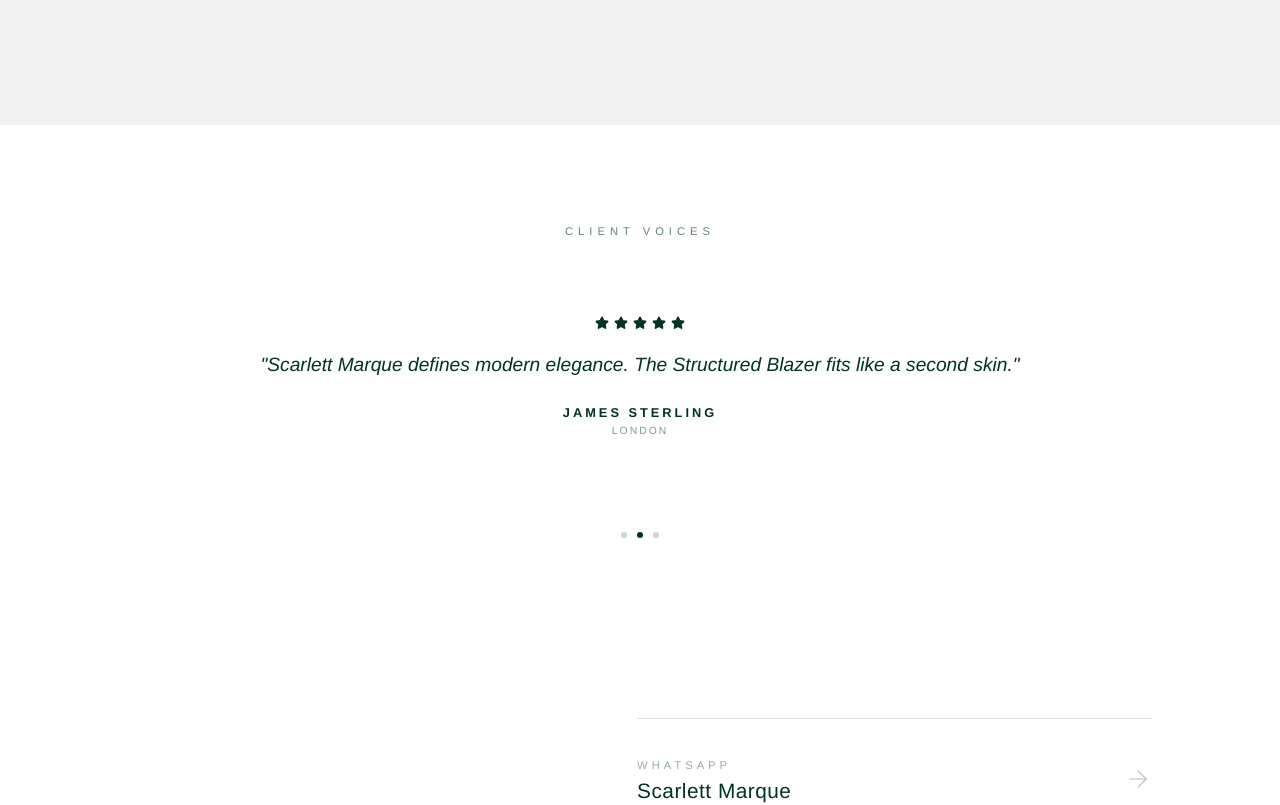
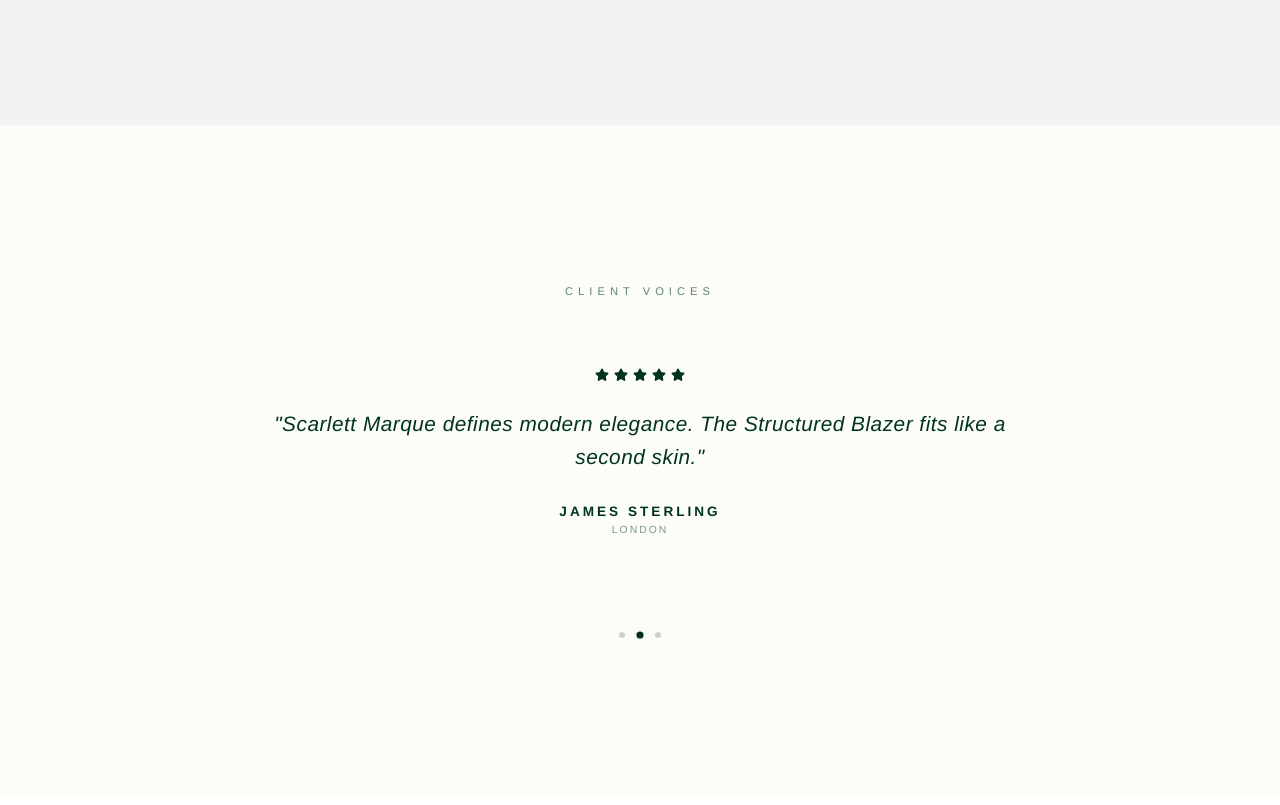
Before and after one commit to rotneng/Scarlett-Marque-Store, a React (Create React App) app in the folder fashion-frontend/: page / in a window 1280 px wide. Shown: the part 3600-4405 px from the top of the page. Built offline with nearby package versions, Linux system fonts and the light colour scheme; no server answers.

Commit message:
added bgcolor to reviews

```diff
--- a/fashion-frontend/src/components/Reviews.js
+++ b/fashion-frontend/src/components/Reviews.js
@@ -36,21 +36,23 @@
   const colors = {
     brandGreen: "#003320",
     white: "#ffffff",
-    accent: "rgba(0, 51, 32, 0.03)",
+    sectionBg: "#fcfcf9",
   };
 
   const styles = {
     section: {
-      padding: "100px 8%",
-      backgroundColor: colors.white,
+      padding: "160px 8%",
+      backgroundColor: colors.sectionBg,
       color: colors.brandGreen,
       textAlign: "center",
       fontFamily: '"Helvetica Neue", sans-serif',
       overflow: "hidden",
+      width: "100%",
+      boxSizing: "border-box",
     },
     container: {
       position: "relative",
-      height: "250px",
+      height: "280px",
       display: "flex",
       alignItems: "center",
       justifyContent: "center",
@@ -69,17 +71,18 @@
       display: "flex",
       gap: "5px",
       justifyContent: "center",
-      marginBottom: "20px",
+      marginBottom: "25px",
     },
     quote: {
-      fontSize: "1.2rem",
+      fontSize: "1.3rem",
       lineHeight: "1.6",
       fontStyle: "italic",
-      marginBottom: "25px",
+      marginBottom: "30px",
       fontWeight: "300",
+      letterSpacing: "0.5px",
     },
     author: {
-      fontSize: "0.8rem",
+      fontSize: "0.85rem",
       letterSpacing: "3px",
       textTransform: "uppercase",
       fontWeight: "700",
@@ -95,17 +98,23 @@
   };
 
   return (
-    <section style={styles.section}>
-      <span style={styles.label}>Client Voices</span>
+    <section id="reviews" style={styles.section}>
+      <motion.span
+        initial={{ opacity: 0 }}
+        whileInView={{ opacity: 0.6 }}
+        style={styles.label}
+      >
+        Client Voices
+      </motion.span>
 
       <div style={styles.container}>
         <AnimatePresence mode="wait">
           <motion.div
             key={testimonials[index].id}
-            initial={{ opacity: 0, y: 10 }}
-            animate={{ opacity: 1, y: 0 }}
-            exit={{ opacity: 0, y: -10 }}
-            transition={{ duration: 0.8, ease: "easeInOut" }}
+            initial={{ opacity: 0, scale: 0.98, y: 10 }}
+            animate={{ opacity: 1, scale: 1, y: 0 }}
+            exit={{ opacity: 0, scale: 1.02, y: -10 }}
+            transition={{ duration: 0.9, ease: [0.19, 1, 0.22, 1] }}
             style={{ position: "absolute", width: "100%" }}
           >
             <div style={styles.stars}>
@@ -131,21 +140,25 @@
         style={{
           display: "flex",
           justifyContent: "center",
-          gap: "10px",
-          marginTop: "30px",
+          gap: "12px",
+          marginTop: "40px",
         }}
       >
         {testimonials.map((_, i) => (
-          <div
+          <motion.div
             key={i}
+            animate={{
+              opacity: i === index ? 1 : 0.2,
+              scale: i === index ? 1.2 : 1,
+            }}
             style={{
               width: "6px",
               height: "6px",
               borderRadius: "50%",
               backgroundColor: colors.brandGreen,
-              opacity: i === index ? 1 : 0.2,
-              transition: "opacity 0.5s ease",
+              cursor: "pointer",
             }}
+            onClick={() => setIndex(i)}
           />
         ))}
       </div>
```
